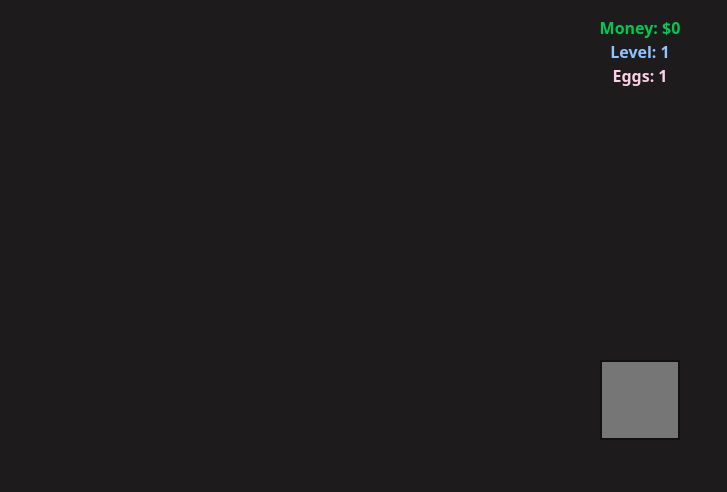
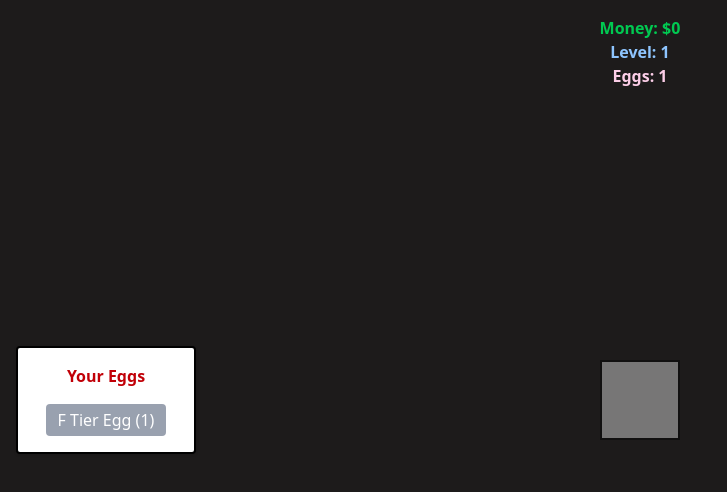
Before and after one commit to Antoni101/EggReact, a React (Vite) app: page / in a window 1280 px wide. Shown: the top 492 px of the page, without its empty margins (0-727 px from the left). Built offline with nearby package versions, Linux system fonts and the light colour scheme.

Commit message:
New egg features

```diff
--- a/src/Cells.jsx
+++ b/src/Cells.jsx
@@ -1,6 +1,6 @@
 import { useState, useEffect, useRef } from "react";
 
-export default function Cell({ setEggs }) {
+export default function Cell({ setEggs, eggs }) {
   const [active, setActive] = useState(false);
   const [fill, setFill] = useState(0);
 
@@ -11,13 +11,22 @@ export default function Cell({ setEggs }) {
   const cellInterval = useRef(null);
 
   const start = () => {
-    if (!active) {
-      setActive(true);
-      cellInterval.current = setInterval(() => {
-        setFill(prev => prev + rate);
-      }, speed);
-    }
+  const selected = eggs.find(e => e.selected && e.amount > 0);
+  if (!selected || active) return;
+    setEggs(prev =>
+      prev.map(egg =>
+        egg.id === selected.id
+          ? { ...egg, amount: egg.amount - 1 }
+          : egg
+      )
+    );
+
+    setActive(true);
+    cellInterval.current = setInterval(() => {
+      setFill(prev => prev + rate);
+    }, speed);
   };
+
 
   useEffect(() => {
     if (fill >= 100) {
@@ -25,8 +34,14 @@ export default function Cell({ setEggs }) {
       cellInterval.current = null;
       setActive(false);
       setFill(0);
+      hatch();
     }
   }, [fill]);
+
+  const hatch = () => {
+    console.log("HATCHED!");
+    // Gonna add more logic here later
+  };
 
   return (
     <div
@@ -49,7 +64,7 @@ export default function Cell({ setEggs }) {
           left: 0,
           width: '100%',
           height: '100%',
-          backgroundColor: 'green',
+          backgroundColor: 'lightgreen',
           transform: `translateY(${100 - fill}%)`,
           transition: 'transform 0.3s ease-in-out'
         }}
--- a/src/Data.jsx
+++ b/src/Data.jsx
@@ -1,9 +1,41 @@
-export default function Data({ money, level, eggs }) {
+export default function Data({ money, level, eggs, setEggs }) {
+  const totalEggs = eggs.reduce((sum, egg) => sum + egg.amount, 0);
+
+  // Filter eggs to only those with amount > 0
+  const ownedEggs = eggs.filter(egg => egg.amount > 0);
+
+  const handleEggClick = (clickedEgg) => {
+    setEggs(eggs.map(egg =>
+      egg.id === clickedEgg.id
+        ? { ...egg, selected: !egg.selected }
+        : egg
+    ));
+  };
+
   return (
-    <div className="absolute top-4 w-full text-center text-white font-bold">
-      <div className="text-green-500">Money: ${money}</div>
-      <div className="text-blue-300">Level: {level}</div>
-      <div className="text-pink-200">Eggs: {eggs.length}</div>
-    </div>
+    <>
+      <div className="absolute top-4 w-full text-center text-white font-bold">
+        <div className="text-green-500">Money: ${money}</div>
+        <div className="text-blue-300">Level: {level}</div>
+        <div className="text-pink-200">Eggs: {totalEggs}</div>
+      </div>
+
+      <div className="absolute left-4 top-1/2 -translate-y-1/2 border-2 bg-white p-4 rounded shadow flex flex-col items-center gap-2 min-w-[180px]">
+        <div className="text-red-700 font-semibold mb-2">Your Eggs</div>
+        {ownedEggs.length === 0 ? (
+          <div className="text-gray-500">No eggs owned</div>
+        ) : (
+          ownedEggs.map(egg => (
+            <button
+              key={egg.id}
+              className={`px-3 py-1 active:transform active:scale-105 hover:cursor-pointer rounded transition text-white ${egg.selected ? 'bg-yellow-700' : 'bg-gray-400'}`}
+              onClick={() => handleEggClick(egg)}
+            >
+              {egg.name} ({egg.amount})
+            </button>
+          ))
+        )}
+      </div>
+    </>
   );
 }
--- a/src/Eggs.jsx
+++ /dev/null
@@ -1,11 +0,0 @@
-const eggs = [
-  { id: 1, name: "F Tier Egg", speed: 1000, value: 50 },
-  { id: 2, name: "E Tier Egg", speed: 800, value: 100 },
-  { id: 3, name: "D Tier Egg", speed: 600, value: 250 },
-  { id: 4, name: "C Tier Egg", speed: 400, value: 500 },
-  { id: 5, name: "B Tier Egg", speed: 300, value: 1000 },
-  { id: 6, name: "A Tier Egg", speed: 200, value: 2500 },
-  { id: 7, name: "S Tier Egg", speed: 100, value: 5000 }
-];
-
-export default eggs;
--- a/src/Grid.jsx
+++ b/src/Grid.jsx
@@ -1,6 +1,6 @@
 import Cell from './Cells.jsx'
 
-export default function Grid({ setMoney, setEggs, level }) {
+export default function Grid({ setMoney, setEggs, level, eggs }) {
     const gridSize = Math.min(level, 10); // max 10x10
     const numCells = gridSize * gridSize;
 
@@ -8,7 +8,7 @@ export default function Grid({ setMoney, setEggs, level }) {
         <div className="flex items-center justify-center">
           <div style={{ display: 'grid', gridTemplateColumns: `repeat(${gridSize}, 1fr)` }}>
             {[...Array(numCells)].map((_, i) => (
-                <Cell key={i} setEggs={setEggs}/>
+                <Cell key={i} setEggs={setEggs} eggs={eggs} />
             ))}
           </div>
         </div>
--- a/src/main.jsx
+++ b/src/main.jsx
@@ -3,19 +3,26 @@ import { createRoot } from 'react-dom/client'
 import './index.css'
 import Grid from './Grid.jsx'
 import Data from './Data.jsx'
-import eggsData from './Eggs.jsx'
 
 function App() {
   const [money, setMoney] = useState(0);
-  const [availableEggs, setAvailableEggs] = useState(eggsData);
-  const [playerEggs, setPlayerEggs] = useState([eggsData[0]]); // Start with basic egg
   const [level, setLevel] = useState(1);
+
+  const [eggs, setEggs] = useState([
+    { id: 1, name: "F Tier Egg", speed: 1000, value: 50, amount: 1, selected: false },
+    { id: 2, name: "E Tier Egg", speed: 800, value: 100, amount: 0, selected: false },
+    { id: 3, name: "D Tier Egg", speed: 600, value: 250, amount: 0, selected: false },
+    { id: 4, name: "C Tier Egg", speed: 400, value: 500, amount: 0, selected: false },
+    { id: 5, name: "B Tier Egg", speed: 300, value: 1000, amount: 0, selected: false },
+    { id: 6, name: "A Tier Egg", speed: 200, value: 2500, amount: 0, selected: false },
+    { id: 7, name: "S Tier Egg", speed: 100, value: 5000, amount: 0, selected: false }
+  ]);
 
   return (
     <div className='relative w-screen h-screen flex items-center justify-center'>
-      <Data money={money} level={level} eggs={playerEggs} />
+      <Data money={money} level={level} eggs={eggs} setEggs={setEggs} />
 
-      <Grid setMoney={setMoney} setEggs={setPlayerEggs} level={level} />
+      <Grid setMoney={setMoney} setEggs={setEggs} level={level} eggs={eggs} />
     </div>
   );
 }
```
